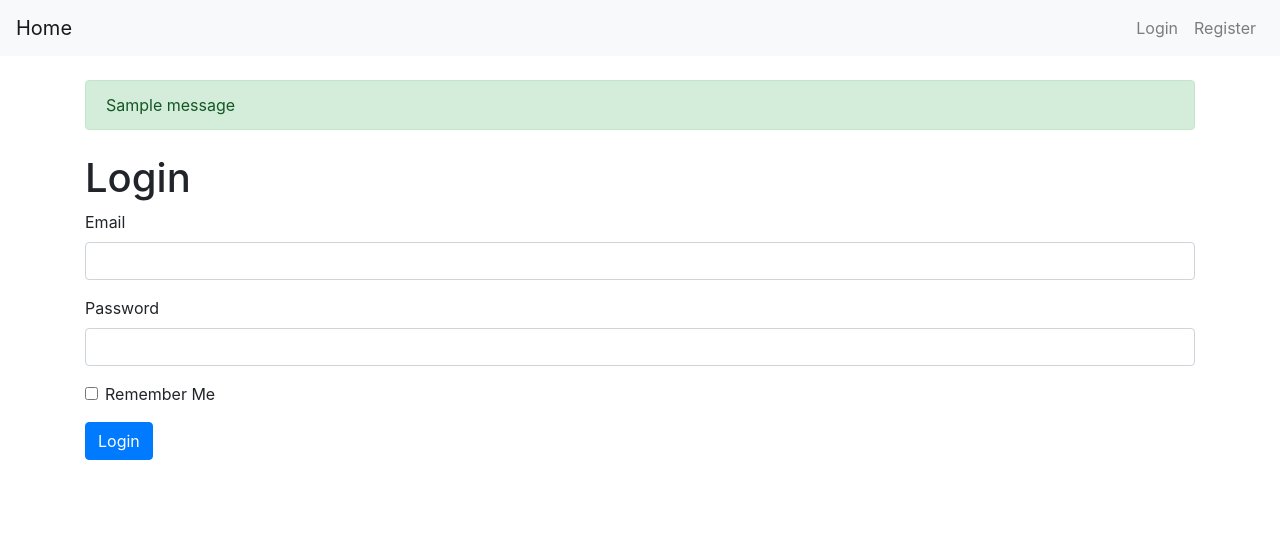
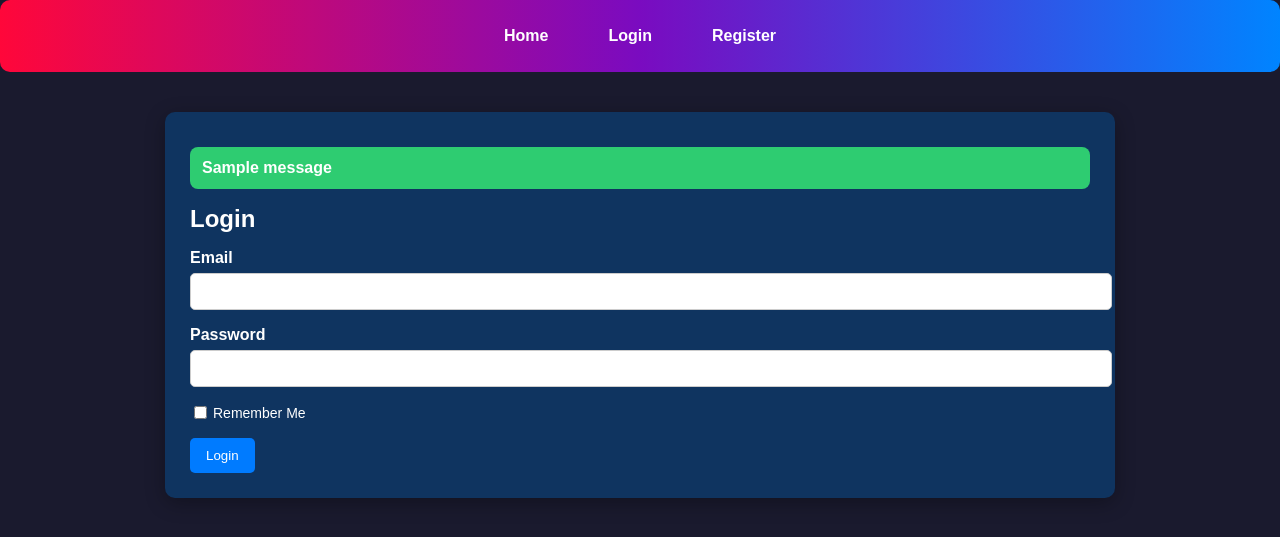
Before and after one commit to MajesticQuokka216/Orion, a Flask app: page /login in a window 1280 px wide. Shown: the top 537 px of the page. Run offline with Flask 3, Linux system fonts and the light colour scheme; one stand-in notice (Sample message) is shown; some libraries are stand-ins or nearby versions.

Commit message:
Removed bootstrap, replaced with css, specified restrictions on text entry fields

```diff
--- a/myapp/forms.py
+++ b/myapp/forms.py
@@ -6,13 +6,10 @@ from .models import User
 
 class RegistrationForm(FlaskForm):
     username = StringField('Username', validators=[DataRequired(), Length(min=8, max=20)])
-    email = StringField('Email', validators=[DataRequired(), Email()])
-    password = PasswordField('Password', validators=[DataRequired()])
-    confirm_password = PasswordField('Confirm Password', validators=[
-        DataRequired(),
-        EqualTo('password', message='Passwords do not match. Please re-enter both password fields.')
-    ])
-    submit = SubmitField('Sign Up')
+    email = StringField('Email', validators=[DataRequired(), Email(), Length(max=100)])
+    password = PasswordField('Password', validators=[DataRequired(), Length(min=8, max=50)])
+    confirm_password = PasswordField('Confirm Password', validators=[DataRequired(), Length(min=8, max=50), EqualTo('password', message='Passwords do not match. Please re-enter both password fields.')])
+    submit = SubmitField('Register')
 
     # Custom validator for username uniqueness
     def validate_username(self, username):
--- a/myapp/static/main.css
+++ b/myapp/static/main.css
@@ -1,18 +1,291 @@
-/* home.html */
-
-
-
-/* quiz.html */
-
-.btn-outline-primary {
-    color: #493d96;             /* Text color */
-    border-color: #493d96 !important;      /* Border color */
-    background-color: transparent;
+/* static/main.css */
+body {
+  font-family: 'Poppins', sans-serif;
+  margin: 0;
+  padding: 0;
+  background-color: #1a1a2e; /* Deep Space Tone */
+  color: #ffffff;
 }
 
-/* Change the hover state of outline button */
-.btn-outline-primary:hover {
-    background-color: #493d96;  /* Fill color on hover */
-    color: #ffffff;             /* Text color when hovered */
-    border-color: #493d96 !important;      /* Optional: you can change the border color too */
+.nav-bar {
+  background: linear-gradient(to right, #ff073a, #7a0bc0, #0084ff); /* Balmer Series Inspired */
+  padding: 15px;
+  display: flex;
+  justify-content: center;
+  border-radius: 10px;
 }
+
+.nav-link {
+  color: white;
+  text-decoration: none;
+  padding: 12px 20px;
+  margin: 0 10px;
+  font-weight: bold;
+  border-radius: 8px;
+  transition: all 0.3s ease-in-out;
+}
+
+.nav-link:hover {
+  background-color: rgba(255, 255, 255, 0.2);
+}
+
+.content-container {
+  max-width: 900px;
+  margin: 40px auto;
+  padding: 25px;
+  background-color: #0f3460;
+  border-radius: 10px;
+  box-shadow: 0px 5px 20px rgba(0, 0, 0, 0.3);
+}
+
+.flash-message {
+  padding: 12px;
+  margin: 10px 0;
+  border-radius: 8px;
+  font-weight: bold;
+}
+
+.flash-message.success {
+  background-color: #2ecc71;
+  color: #fff;
+}
+
+.flash-message.error {
+  background-color: #e74c3c;
+  color: #fff;
+}
+
+.hero-section {
+  text-align: center;
+  margin-top: 40px;
+  padding: 40px;
+  background: linear-gradient(to right, #ff073a, #7a0bc0, #0084ff);
+  color: white;
+  border-radius: 15px;
+  box-shadow: 0 4px 15px rgba(0, 0, 0, 0.2);
+}
+
+.main-title {
+  font-size: 2.5rem;
+  font-weight: bold;
+}
+
+.custom-button {
+  color: white;
+  text-decoration: none;
+  padding: 12px 20px;
+  margin: 0 10px;
+  font-weight: bold;
+  border-radius: 8px;
+  transition: all 0.3s ease-in-out;
+}
+
+.custom-button:hover {
+  background-color: rgba(255, 255, 255, 0.2);
+}
+
+.login-title {
+  margin-top: 16px;
+  font-size: 24px;
+  font-weight: bold;
+}
+
+.input-group {
+  margin-bottom: 16px;
+}
+
+.input-label {
+  font-weight: bold;
+  display: block;
+  margin-bottom: 6px;
+}
+
+.input-field {
+  width: 100%;
+  padding: 10px;
+  border: 1px solid #ccc;
+  border-radius: 5px;
+}
+
+.checkbox-group {
+  display: flex;
+  align-items: center;
+  margin-bottom: 16px;
+}
+
+.checkbox-input {
+  margin-right: 6px;
+}
+
+.checkbox-label {
+  font-size: 14px;
+}
+
+.button-group {
+  margin-top: 16px;
+}
+
+.submit-button {
+  background-color: #007bff;
+  color: white;
+  padding: 10px 16px;
+  border: none;
+  border-radius: 5px;
+  cursor: pointer;
+}
+
+.submit-button:hover {
+  background-color: #0056b3;
+}
+
+.quiz-container {
+  max-width: 600px;
+  margin: 20px auto;
+  padding: 20px;
+  text-align: center;
+}
+
+.feedback h2 {
+  font-size: 22px;
+  margin-bottom: 16px;
+}
+
+.button-container {
+  display: flex;
+  justify-content: space-between;
+  margin-top: 16px;
+}
+
+.next-button, .exit-button {
+  padding: 10px 16px;
+  font-size: 16px;
+  border: none;
+  border-radius: 5px;
+  cursor: pointer;
+}
+
+.next-button {
+  background-color: #007bff;
+  color: white;
+}
+
+.next-button:hover {
+  background-color: #0056b3;
+}
+
+.exit-button {
+  background-color: #dc3545;
+  color: white;
+}
+
+.exit-button:hover {
+  background-color: #a71d2a;
+}
+
+.question h2 {
+  font-size: 24px;
+  margin-bottom: 20px;
+}
+
+.answers {
+  display: flex;
+  flex-direction: column;
+  gap: 12px;
+}
+
+.answer-button {
+  width: 100%;
+  padding: 12px;
+  font-size: 16px;
+  border: 1px solid #007bff;
+  border-radius: 5px;
+  background-color: white;
+  color: #007bff;
+  cursor: pointer;
+}
+
+.answer-button:hover {
+  background-color: #007bff;
+  color: white;
+}
+
+.register-title {
+  margin-top: 16px;
+  font-size: 24px;
+  font-weight: bold;
+}
+
+.input-group {
+  margin-bottom: 16px;
+}
+
+.input-label {
+  font-weight: bold;
+  display: block;
+  margin-bottom: 6px;
+}
+
+.input-field {
+  width: 100%;
+  padding: 10px;
+  border: 1px solid #ccc;
+  border-radius: 5px;
+}
+
+.error-message {
+  color: red;
+  font-size: 14px;
+  margin-top: 4px;
+}
+
+.button-group {
+  margin-top: 16px;
+}
+
+.submit-button {
+  background-color: #007bff;
+  color: white;
+  padding: 10px 16px;
+  border: none;
+  border-radius: 5px;
+  cursor: pointer;
+}
+
+.submit-button:hover {
+  background-color: #0056b3;
+}
+
+.stats-container {
+  max-width: 600px;
+  margin: 20px auto;
+  padding: 20px;
+  text-align: center;
+}
+
+.stats-card {
+  border: 1px solid #ccc;
+  border-radius: 8px;
+  padding: 16px;
+  background-color: #f9f9f9;
+}
+
+.stats-card-body p {
+  font-size: 16px;
+  margin: 6px 0;
+}
+
+.home-button {
+  display: inline-block;
+  margin-top: 16px;
+  padding: 10px 16px;
+  font-size: 16px;
+  background-color: #007bff;
+  color: white;
+  text-decoration: none;
+  border-radius: 5px;
+  transition: background-color 0.3s ease-in-out;
+}
+
+.home-button:hover {
+  background-color: #0056b3;
+}
--- a/myapp/templates/base.html
+++ b/myapp/templates/base.html
@@ -4,39 +4,26 @@
 <head>
   <meta charset="UTF-8">
   <title>{% block title %}Home{% endblock %}</title>
-  <link rel="stylesheet" href="https://stackpath.bootstrapcdn.com/bootstrap/4.5.0/css/bootstrap.min.css">
-  <link rel="stylesheet" href="{{ url_for('static', filename='css/main.css') }}">
+  <link rel="stylesheet" href="{{ url_for('static', filename='main.css') }}">
 </head>
 <body>
-  <nav class="navbar navbar-expand-lg navbar-light bg-light">
-    <a class="navbar-brand" href="{{ url_for('main.home') }}">Home</a>
-    <ul class="navbar-nav ml-auto">
+  <nav class="nav-bar">
+    <a class="nav-link" href="{{ url_for('main.home') }}">Home</a>
     {% if current_user.is_authenticated %}
-      <li class="nav-item">
       <a class="nav-link" href="{{ url_for('main.quiz') }}">Quiz</a>
-      </li>
-      <li class="nav-item">
       <a class="nav-link" href="{{ url_for('main.stats') }}">Stats</a>
-      </li>
-      <li class="nav-item">
       <a class="nav-link" href="{{ url_for('main.logout') }}">Logout</a>
-      </li>
     {% else %}
-      <li class="nav-item">
       <a class="nav-link" href="{{ url_for('main.login') }}">Login</a>
-      </li>
-      <li class="nav-item">
       <a class="nav-link" href="{{ url_for('main.register') }}">Register</a>
-      </li>
     {% endif %}
-    </ul>
   </nav>
 
-  <div class="container mt-4">
+  <div class="content-container">
     {% with messages = get_flashed_messages(with_categories=true) %}
       {% if messages %}
         {% for category, message in messages %}
-        <div class="alert alert-{{ category }}">
+        <div class="flash-message {{ category }}">
           {{ message }}
         </div>
         {% endfor %}
@@ -44,8 +31,5 @@
     {% endwith %}
     {% block content %}{% endblock %}
   </div>
-
-  <script src="https://code.jquery.com/jquery-3.5.1.slim.min.js"></script>
-  <script src="https://cdn.jsdelivr.net/npm/bootstrap@4.5.0/dist/js/bootstrap.bundle.min.js"></script>
 </body>
 </html>
--- a/myapp/templates/login.html
+++ b/myapp/templates/login.html
@@ -2,23 +2,23 @@
 {% extends "base.html" %}
 {% block title %}Login{% endblock %}
 {% block content %}
-  <h1 class="mt-4">Login</h1>
+  <h1 class="login-title">Login</h1>
   <form method="POST">
     {{ form.hidden_tag() }}
-    <div class="form-group">
-      {{ form.email.label(class="form-label") }}
-      {{ form.email(class="form-control") }}
+    <div class="input-group">
+      {{ form.email.label(class="input-label") }}
+      {{ form.email(class="input-field") }}
     </div>
-    <div class="form-group">
-      {{ form.password.label(class="form-label") }}
-      {{ form.password(class="form-control") }}
+    <div class="input-group">
+      {{ form.password.label(class="input-label") }}
+      {{ form.password(class="input-field") }}
     </div>
-    <div class="form-group form-check">
-      {{ form.remember(class="form-check-input") }}
-      {{ form.remember.label(class="form-check-label") }}
+    <div class="checkbox-group">
+      {{ form.remember(class="checkbox-input") }}
+      {{ form.remember.label(class="checkbox-label") }}
     </div>
-    <div class="form-group">
-      {{ form.submit(class="btn btn-primary") }}
+    <div class="button-group">
+      {{ form.submit(class="submit-button") }}
     </div>
   </form>
 {% endblock %}
```
Also changed, not shown: myapp/templates/home.html (+11 -10 lines), myapp/templates/quiz.html (+6 -5 lines), myapp/templates/register.html (+19 -19 lines), myapp/templates/stats.html (+5 -4 lines), instance/site.db. Lines whose indentation alone changed are shown as unchanged.
